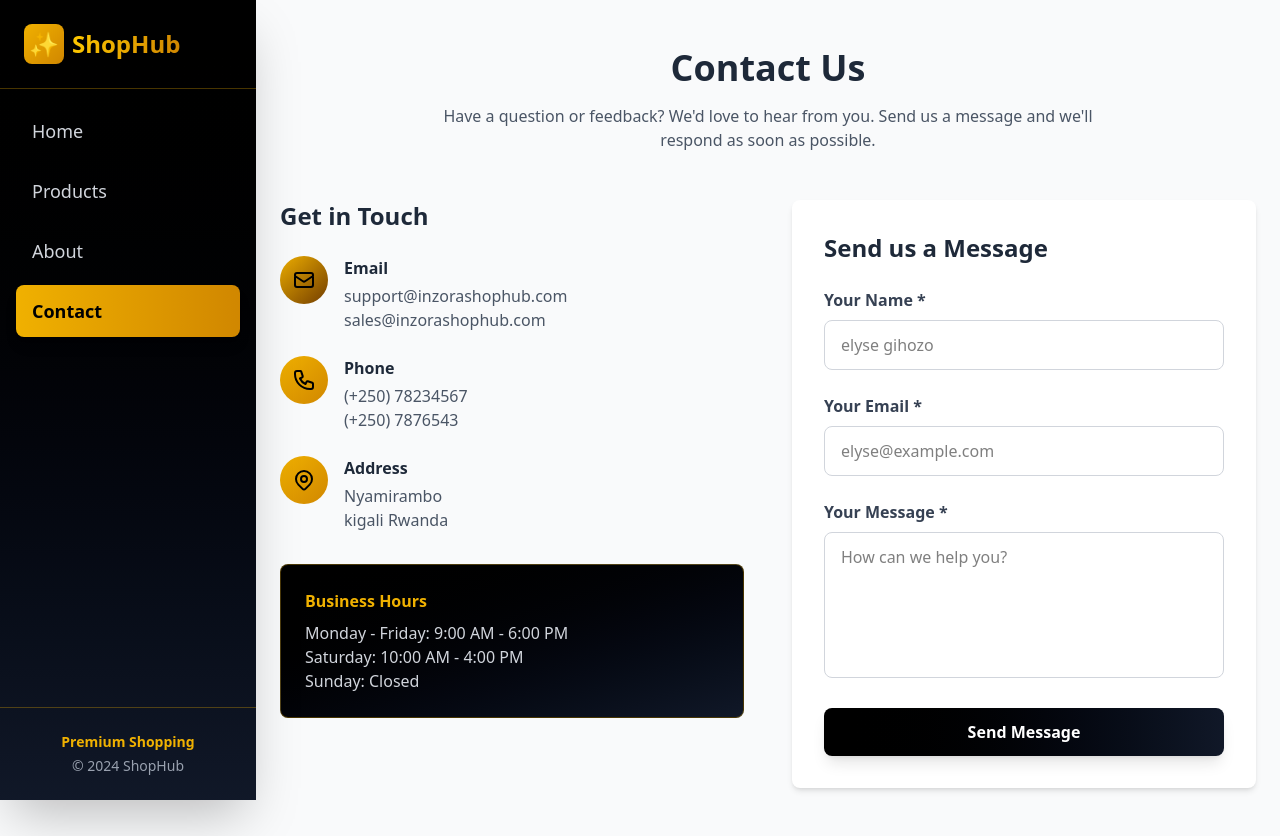
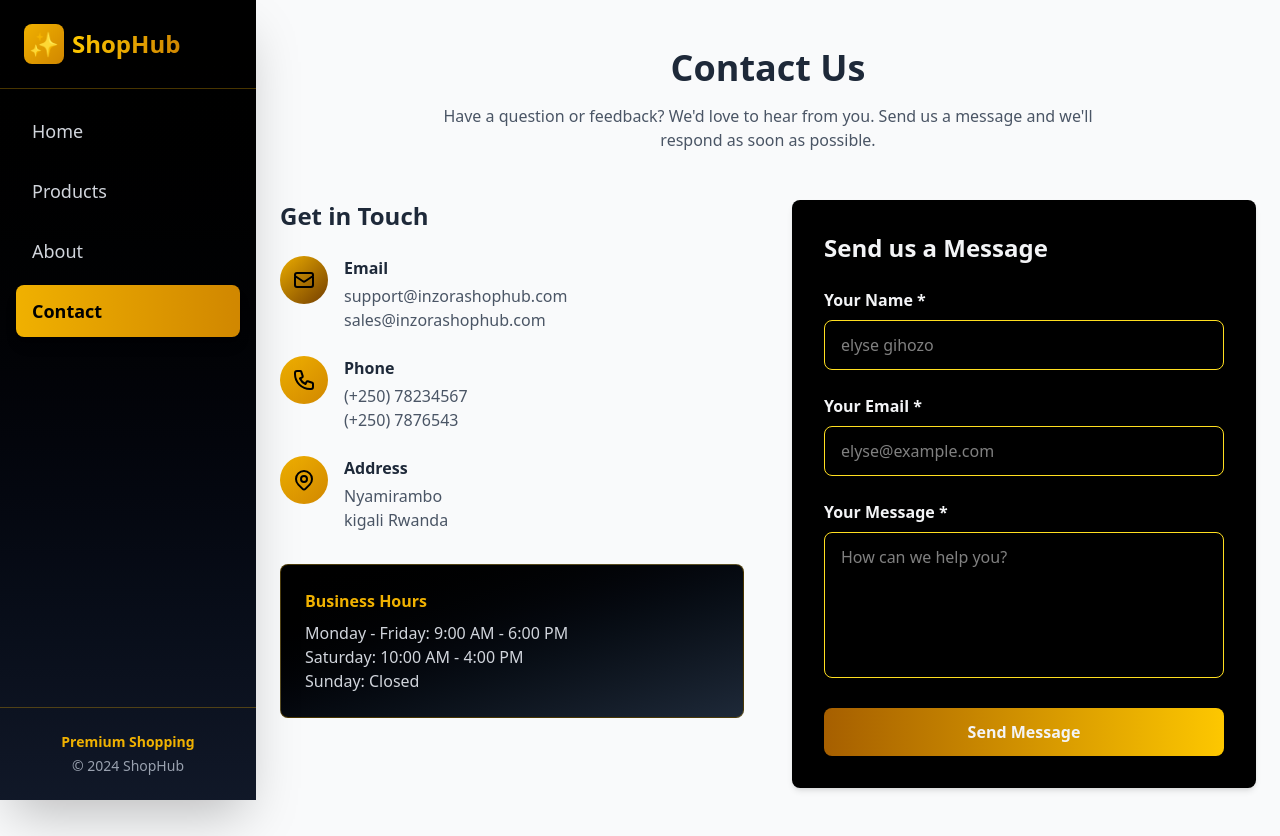
Before and after one commit to gihozo-elyse/movie-explorer, a React (Vite) app: page /contact in a window 1280 px wide. Built offline with nearby package versions, Linux system fonts and the light colour scheme.

Commit message:
i chaged contact bag from white to black

```diff
--- a/src/pages/Contact.jsx
+++ b/src/pages/Contact.jsx
@@ -92,7 +92,7 @@ function Contact() {
                 </div>
               </div>
 
-              <div className="bg-gradient-to-br from-black to-gray-900 text-white rounded-lg p-6 mt-8 border border-yellow-500/30">
+              <div className="bg-gradient-to-br from-black to-gray-800 text-white rounded-lg p-6 mt-8 border border-yellow-500/30">
                 <h3 className="font-semibold text-yellow-500 mb-2">Business Hours</h3>
                 <p className="text-gray-300">Monday - Friday: 9:00 AM - 6:00 PM</p>
                 <p className="text-gray-300">Saturday: 10:00 AM - 4:00 PM</p>
@@ -102,14 +102,14 @@ function Contact() {
           </div>
 
 
-          <div className="bg-white rounded-lg shadow-md p-8">
-            <h2 className="text-2xl font-bold text-gray-800 mb-6">
+          <div className="bg-black rounded-lg shadow-md p-8">
+            <h2 className="text-2xl font-bold text-gray-100 mb-6">
               Send us a Message
             </h2>
 
             <form onSubmit={handleSubmit} className="space-y-6">
               <div>
-                <label htmlFor="name" className="block text-gray-700 font-semibold mb-2">
+                <label htmlFor="name" className="block text-gray-100 font-semibold mb-2">
                   Your Name *
                 </label>
                 <input
@@ -119,13 +119,13 @@ function Contact() {
                   value={formData.name}
                   onChange={handleChange}
                   required
-                  className="w-full px-4 py-3 border border-gray-300 rounded-lg focus:outline-none focus:ring-2 focus:ring-yellow-500 focus:border-transparent"
+                  className="w-full px-4 py-3 border border-yellow-300 rounded-lg focus:outline-none focus:ring-2 focus:ring-yellow-500 focus:border-transparent text-white"
                   placeholder="elyse gihozo"
                 />
               </div>
 
               <div>
-                <label htmlFor="email" className="block text-gray-700 font-semibold mb-2">
+                <label htmlFor="email" className="block text-gray-100 font-semibold mb-2">
                   Your Email *
                 </label>
                 <input
@@ -135,13 +135,13 @@ function Contact() {
                   value={formData.email}
                   onChange={handleChange}
                   required
-                  className="w-full px-4 py-3 border border-gray-300 rounded-lg focus:outline-none focus:ring-2 focus:ring-yellow-500 focus:border-transparent"
+                  className="w-full px-4 py-3 border border-yellow-300 rounded-lg focus:outline-none focus:ring-2 focus:ring-yellow-500 focus:border-transparent text-white"
                   placeholder="elyse@example.com"
                 />
               </div>
 
               <div>
-                <label htmlFor="message" className="block text-gray-700 font-semibold mb-2">
+                <label htmlFor="message" className="block text-gray-100 font-semibold mb-2">
                   Your Message *
                 </label>
                 <textarea
@@ -151,14 +151,14 @@ function Contact() {
                   onChange={handleChange}
                   required
                   rows="5"
-                  className="w-full px-4 py-3 border border-gray-300 rounded-lg focus:outline-none focus:ring-2 focus:ring-yellow-500 focus:border-transparent resize-none"
+                  className="w-full px-4 py-3 border border-yellow-300 rounded-lg focus:outline-none focus:ring-2 focus:ring-yellow-500 focus:border-transparent resize-none text-white"
                   placeholder="How can we help you?"
                 />
               </div>
 
               <button
                 type="submit"
-                className="w-full bg-gradient-to-r from-black to-gray-900 hover:from-yellow-600 hover:to-yellow-500 text-white hover:text-black font-bold py-3 px-6 rounded-lg transition-all duration-200 shadow-lg"
+                className="w-full bg-gradient-to-r from-yellow-700 to-yellow-400 hover:from-gray-100 hover:to-yellow-200 text-gray-100  hover:text-black font-bold py-3 px-6 rounded-lg transition-all duration-200 shadow-lg"
               >
                 Send Message
               </button>
```
